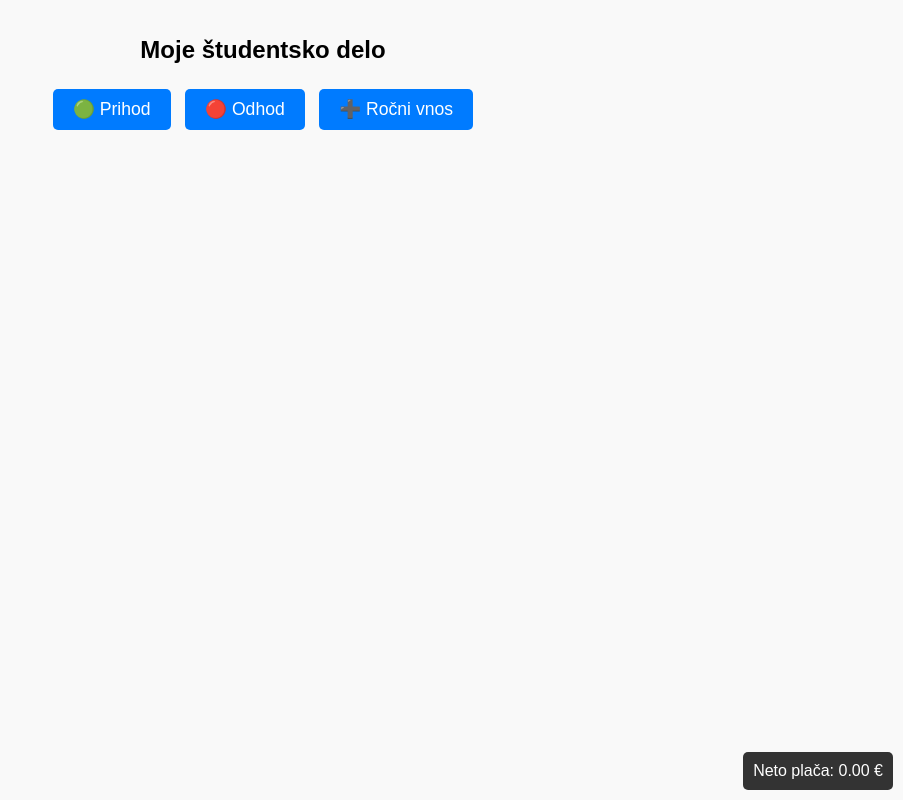
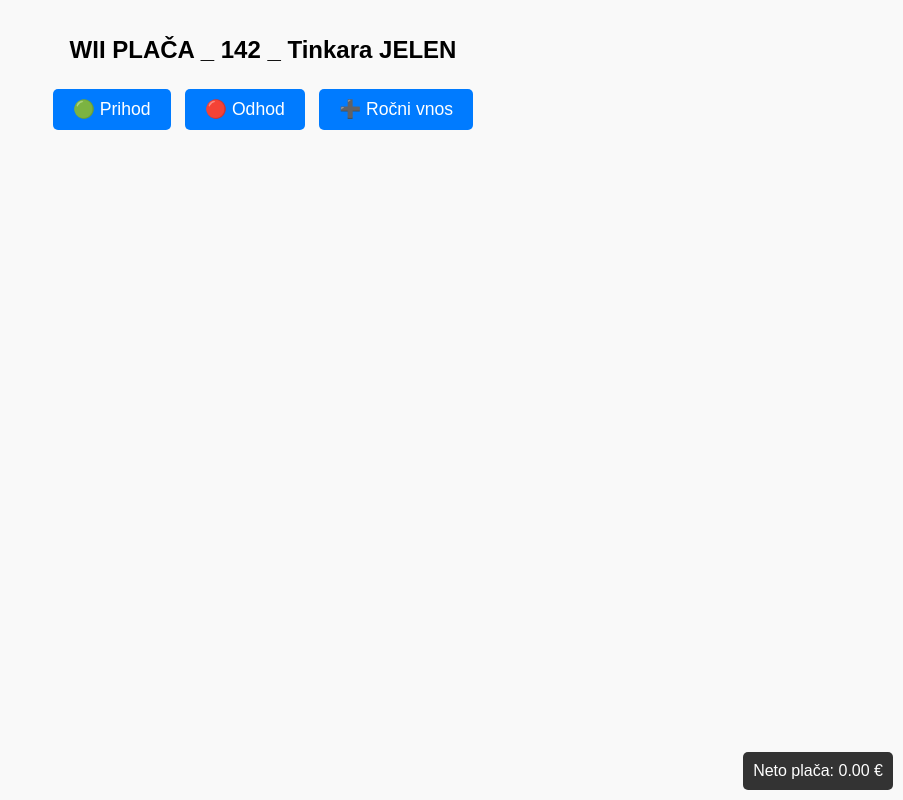
Before and after one commit to j-p-09/slu-ba, a plain HTML site: page Placa_TJ.html in a window 1280 px wide. Shown: the whole page, without its empty margins (377-1280 px from the left). Drawn offline with Linux system fonts and the light colour scheme.

Commit message:
Update title and header text in Placa_TJ.html

```diff
--- a/Placa_TJ.html
+++ b/Placa_TJ.html
@@ -3,7 +3,7 @@
 <head>
   <meta charset="UTF-8" />
   <meta name="viewport" content="width=device-width, initial-scale=1" />
-  <title>Moje študentsko delo</title>
+  <title>WII PLAČA _ 142 _ Tinkara JELEN</title>
   <style>
     body {
       font-family: sans-serif;
@@ -61,7 +61,7 @@
 </head>
 <body>
   <header>
-    <h2>Moje študentsko delo</h2>
+    <h2>WII PLAČA _ 142 _ Tinkara JELEN</h2>
     <button onclick="startWork()">🟢 Prihod</button>
     <button onclick="endWork()">🔴 Odhod</button>
     <button onclick="manualEntry()">➕ Ročni vnos</button>
```
